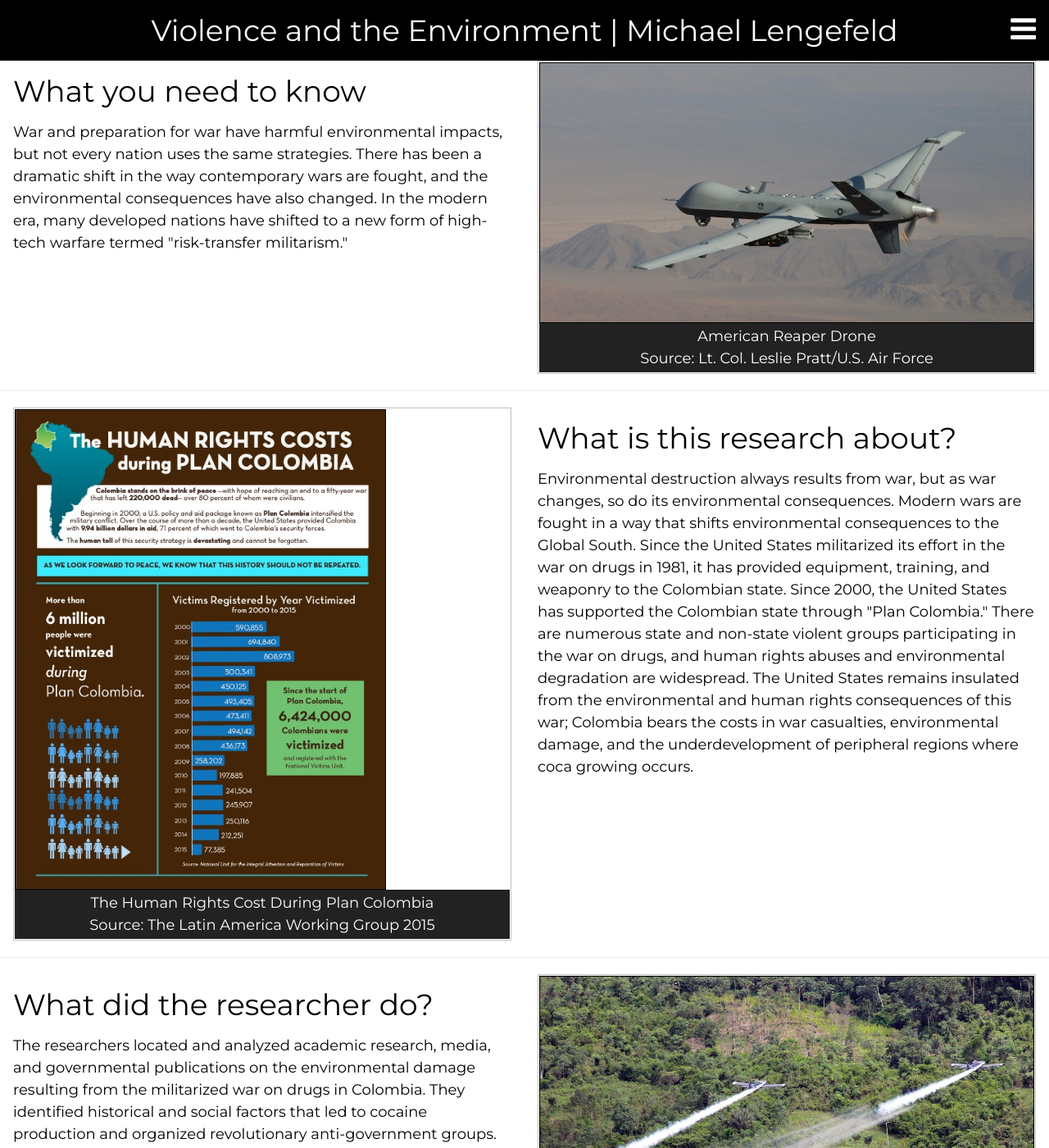
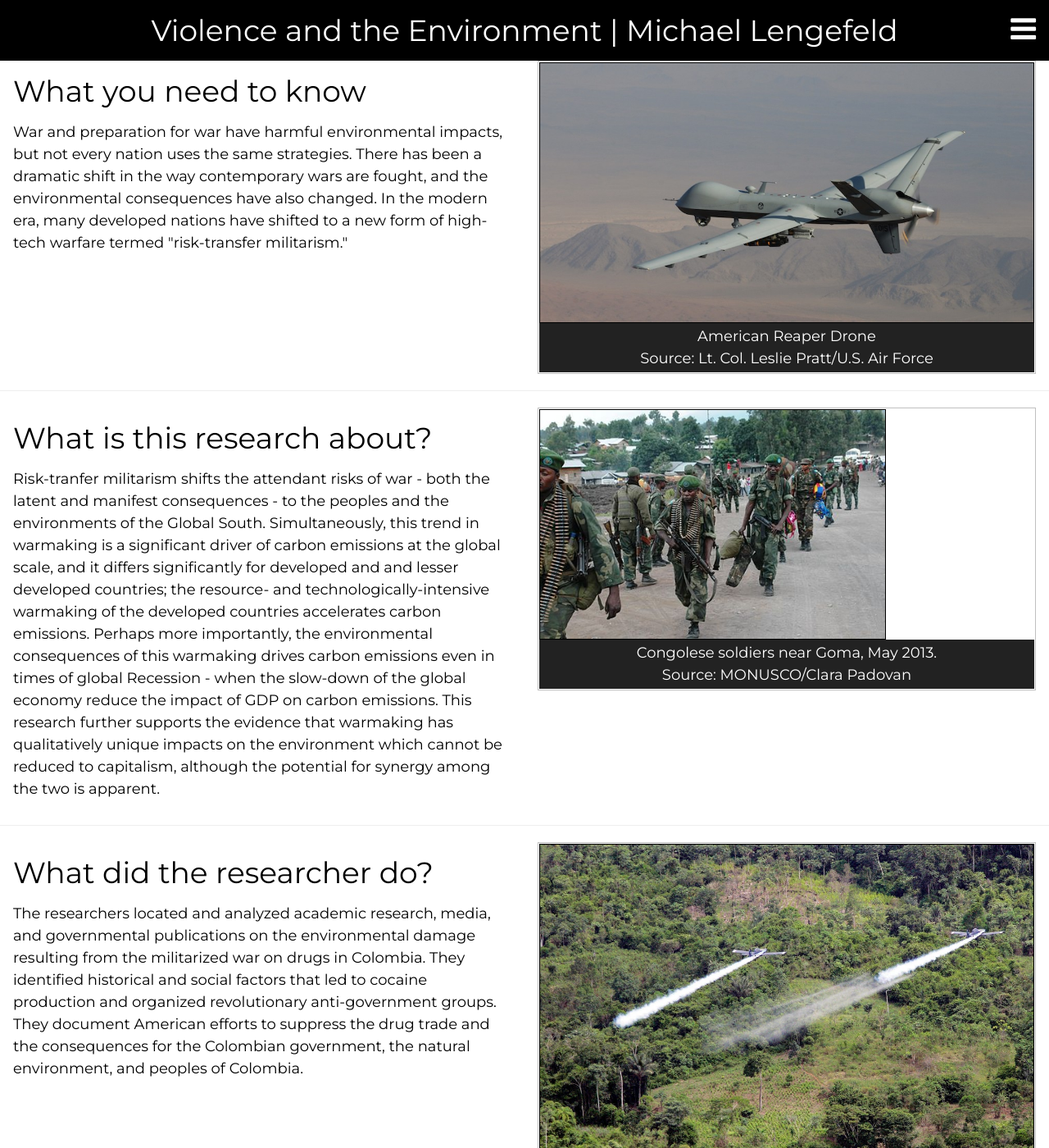
Before and after one commit to resilience1/resilience1.github.io, a Jekyll site: the page built from research/afsarticle.html, in a window 1280 px wide and 1400 px high. Shown: the whole window at 82% size. Built offline with Jekyll 4.4.1, drawn with Linux system fonts in a browser that asks for light colours; nearby versions of some CDN libraries; some of the changed text lies outside the part shown.

Commit message:
Update afsarticle.html

```diff
--- a/research/afsarticle.html
+++ b/research/afsarticle.html
@@ -84,26 +84,25 @@ title: Violence and the Environment | Michael Lengefeld
 
 	<div class="w3-row">
 		<div class="w3-half w3-container">
+			<h1>What is this research about?</h1>
+				<h2>Risk-tranfer militarism shifts the attendant risks of war - both the latent and manifest consequences -
+    				to the peoples and the environments of the Global South. Simultaneously, this trend in warmaking is a significant driver of carbon
+    				emissions at the global scale, and it differs significantly for developed and and lesser developed countries; the resource- and
+    				technologically-intensive warmaking of the developed countries accelerates carbon emissions. Perhaps more importantly, the
+    				environmental consequences of this warmaking drives carbon emissions even in times of global Recession - when the slow-down of
+    				the global economy reduce the impact of GDP on carbon emissions. This research further supports the evidence that warmaking has
+    				qualitatively unique impacts on the environment which cannot be reduced to capitalism, although the potential for synergy among
+    				the two is apparent.</h2>
+		</div>
+
+		<div class="w3-half w3-container">
 			<figure class="item">
-			<img class="displayed" src="/img/HR_Colombia.jpg" alt="Human Rights Cost During Plan Colombia.
-			Source: The Latin America Working Group 2015" style="width:75%; height: 30%; border:1px solid black; align:middle">
-				<figcaption class="caption">The Human Rights Cost During Plan Colombia<br>
-					Source: The Latin America Working Group 2015
+				<img src="/img/Congolese_military.jpg" alt="Congolese soldiers"
+			    	style="width:70%; height: 50%; border:1px solid black">
+				<figcaption class="caption">Congolese soldiers near Goma, May 2013.<br>
+					Source: MONUSCO/Clara Padovan
 				</figcaption>
 			</figure>
-		</div>
-		<div class="w3-half w3-container">
-			<h1>What is this research about?</h1>
-				<h2>Environmental destruction always results from war, but as war changes, so do its environmental
-					consequences. Modern wars are fought in a way that shifts environmental consequences to
-					the Global South. Since the United States militarized its effort in the war on drugs in 1981,
-					it has provided equipment, training, and weaponry to the Colombian state. Since 2000, the United
-					States has supported the Colombian state through "Plan Colombia." There are numerous
-					state and non-state violent groups participating in the war on drugs, and human rights abuses
-					and environmental degradation are widespread. The United States remains insulated from the
-					environmental and human rights consequences of this war; Colombia bears the costs in war casualties,
-					environmental damage, and the underdevelopment of peripheral regions where coca growing occurs.
-				</h2>
 		</div>
 	</div>
 	<hr>
@@ -193,12 +192,13 @@ title: Violence and the Environment | Michael Lengefeld
 		</div>
 	</div>
 	<hr>
+
 	<div class="w3-container">
 		<h1>Citation</h1>
-		<h2>Smith, Chad, and Michael Lengefeld. (2020). "The Environmental Consequences of Asymmetric War: A Panel Study of
-			Militarism and Carbon Emissions, 2000–2010". <i>Armed Forces & Society</i> 2020, Vol. 46(2) 214-237.
+		<h2>Smith, Chad, and Michael Lengefeld. (2020). "The Environmental Consequences of Asymmetric War: A Panel Study 		of Militarism and Carbon Emissions, 2000–2010". <i>Armed Forces & Society</i> 2020, Vol. 46(2) 214-237.
 			Available online at:
-			<a href="https://journals.sagepub.com/doi/full/10.1177/0095327X19832615"</a>.
+			<a href="https://journals.sagepub.com/doi/full/10.1177/0095327X19832615">https://journals.sagepub.com/doi/full/10.1177/0095327X19832615
+			</a>.
 		</h2>
 	</div>
 
@@ -212,29 +212,7 @@ title: Violence and the Environment | Michael Lengefeld
 <body>
 
 	<hr>
-	<div class="w3-row">
-		<div class="w3-half w3-container">
-			<h1>What is this research about?</h1>
-				<h2>Risk-tranfer militarism shifts the attendant risks of war - both the latent and manifest consequences -
-    				to the peoples and the environments of the Global South. Simultaneously, this trend in warmaking is a significant driver of carbon
-    				emissions at the global scale, and it differs significantly for developed and and lesser developed countries; the resource- and
-    				technologically-intensive warmaking of the developed countries accelerates carbon emissions. Perhaps more importantly, the
-    				environmental consequences of this warmaking drives carbon emissions even in times of global Recession - when the slow-down of
-    				the global economy reduce the impact of GDP on carbon emissions. This research further supports the evidence that warmaking has
-    				qualitatively unique impacts on the environment which cannot be reduced to capitalism, although the potential for synergy among
-    				the two is apparent.</h2>
-		</div>
 
-		<div class="w3-half w3-container">
-			<figure class="item">
-				<img src="/img/Congolese_military.jpg" alt="Congolese soldiers"
-			    	style="width:70%; height: 50%; border:1px solid black">
-				<figcaption class="caption">Congolese soldiers near Goma, May 2013.<br>
-					Source: MONUSCO/Clara Padovan
-				</figcaption>
-			</figure>
-		</div>
-	</div>
 	<div class="footer center" style="color:black">
 	  <a href="mailto:mrlengefeld@protonmail.com">Contact Webmaster</a> &emsp;
 				Copyright © 2020
```
